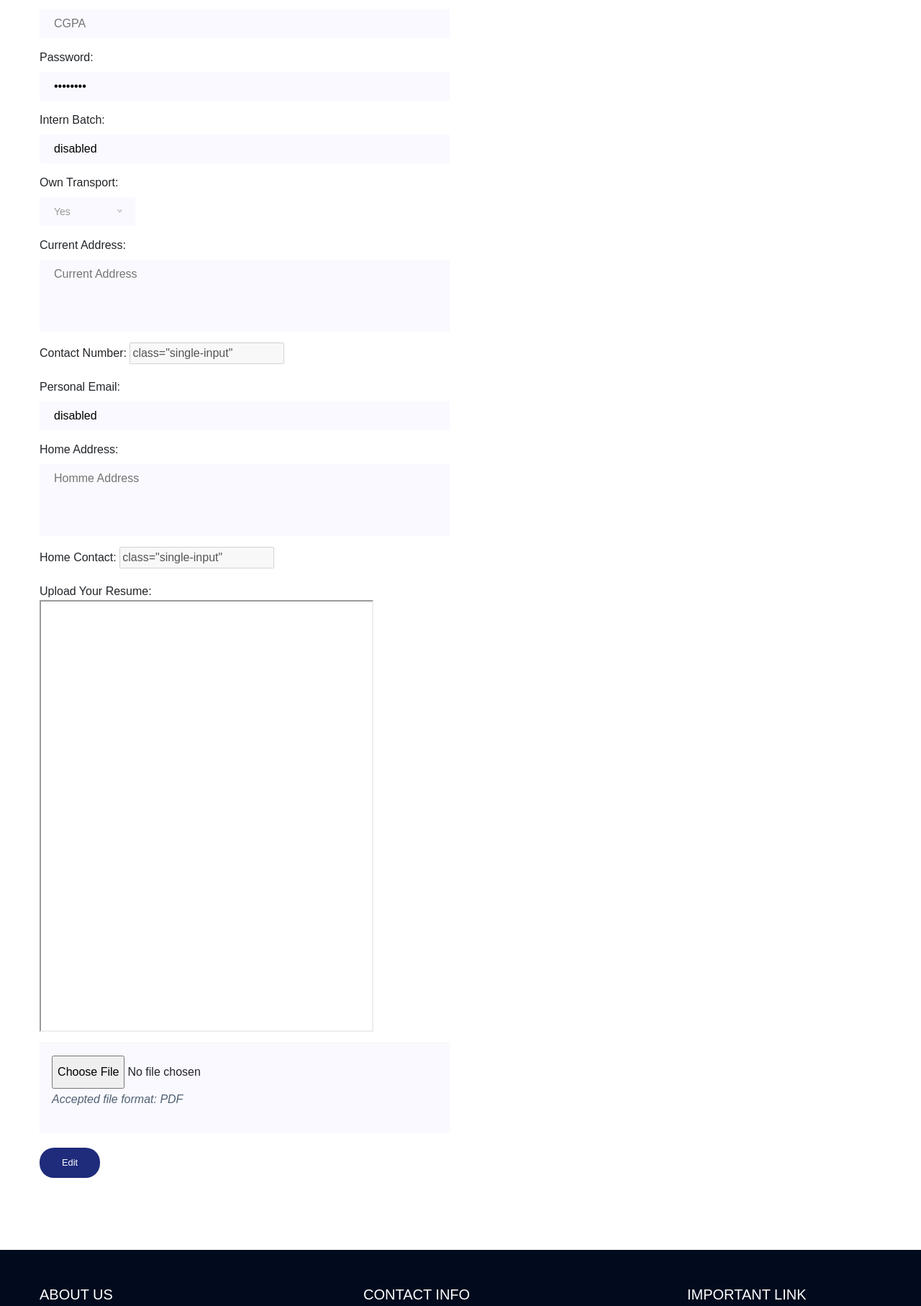
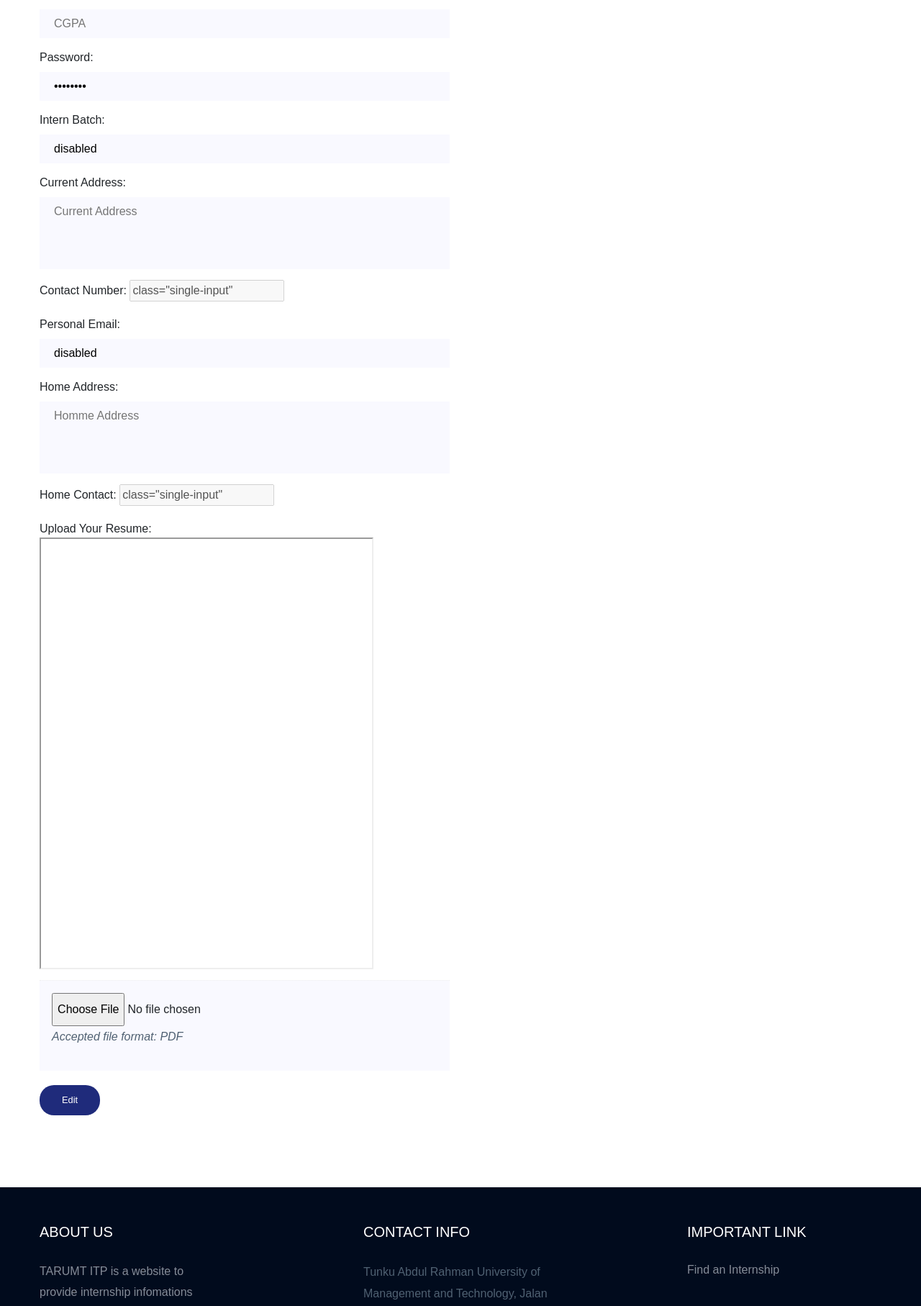
Before and after one commit to N0nEscapeSh3d0w/TARUMT-internship, a Flask app: page / in a window 1280 px wide. Shown: the part 1304-3119 px from the top of the page at 72% size. Run offline with Flask 3, Linux system fonts and the light colour scheme; data that the repository does not hold is empty; some libraries are stand-ins or nearby versions; some web fonts are replaced.

Commit message:
Update student.html

```diff
--- a/templates/student.html
+++ b/templates/student.html
@@ -177,22 +177,7 @@
 				   onfocus="this.placeholder = ''" onblur="this.placeholder = 'Intern Batch'" required
 				   class="single-input" value={{ student[9] }} disabled>
 			      </div>
-                              <div class="mt-15">
-				<label for="ownTransport">Own Transport:</label>
-                                <div class="default-select">
-					{% if student[10] == "No" %}
-					 	 <select id="transport_input1" disabled>
-                                   		 <option value="No">No</option>
-                                   		 <option value="Yes">Yes</option>
-					    	 </select>
-					{% else %}
-						 <select id="transport_input2" disabled>
-                                   		 <option value="Yes">Yes</option>
-                                   		 <option value="No">No</option>
-					    	 </select>
-					{% endif %}
-                        	</div>
-                              </div>
+
 			      <div class="mt-15">
 				<label for="currentAddress">Current Address:</label>
     				<textarea class="single-textarea" name="currentAddress" id="currentAddress_input" placeholder="Current Address"
```
